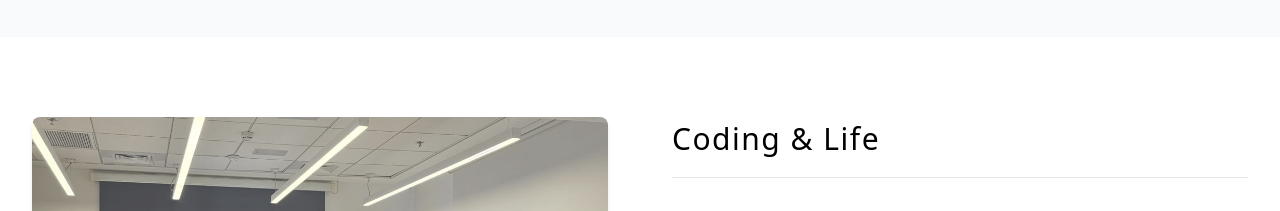
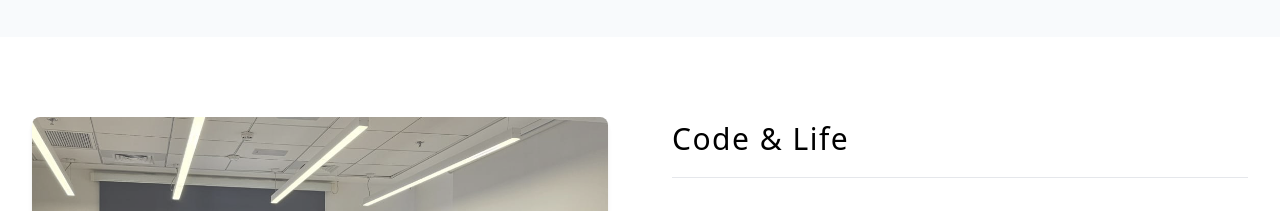
Before and after one commit to DanielYehezkely/portfolio, a React (Vite) app: page / in a window 1280 px wide. Shown: the part 1400-1611 px from the top of the page. Built offline with nearby package versions, Linux system fonts and the light colour scheme.

Commit message:
Done with the sections titles

```diff
--- a/src/components/About/About.tsx
+++ b/src/components/About/About.tsx
@@ -10,7 +10,7 @@ const About: React.FC = () => {
           className="h-80 w-full object-cover opacity-80 rounded-lg shadow-md"
         />
         <article className="">
-          <SectionTitle text="Coding & Life" />
+          <SectionTitle i18nKey="sections.aboutTitle" />
           <p className="text-slate-600 mt-8 leading-loose">
             I started coding at the end of 2023 and fell for the rhythm of
             building: small ideas, quick iterations, sharper results. Then life
--- a/src/components/Projects/Projects.tsx
+++ b/src/components/Projects/Projects.tsx
@@ -12,7 +12,7 @@ import 'swiper/css';
 const Projects: React.FC = () => {
   return (
     <section className="py-20 align-element" id="projects">
-      <SectionTitle text="web creations" />
+      <SectionTitle i18nKey='sections.projectsTitle' />
 
       <Swiper
         modules={[Navigation, Pagination, Autoplay, A11y]}
--- a/src/components/SectionTitle/SectionTitle.tsx
+++ b/src/components/SectionTitle/SectionTitle.tsx
@@ -1,13 +1,16 @@
 import React from "react";
+import { useTranslation } from "react-i18next";
 
 interface SectionTitleProps {
-  text: string;
+  i18nKey: string;
 }
 
-const SectionTitle: React.FC<SectionTitleProps> = ({ text }) => {
+const SectionTitle: React.FC<SectionTitleProps> = ({ i18nKey }) => {
+  const { t } = useTranslation('common');
+
   return (
     <div className="border-b border-gray-200 pb-5">
-      <h2 className="text-3xl font-medium capitalize tracking-wider">{text}</h2>
+      <h2 className="text-3xl font-medium capitalize tracking-wider">{t(i18nKey)}</h2>
     </div>
   );
 };
--- a/src/components/Skills/Skills.tsx
+++ b/src/components/Skills/Skills.tsx
@@ -7,7 +7,7 @@ import { SKILLS } from '../../constants/data';
 const Skills: React.FC = () => {
   return (
     <section className="py-20 align-element" id="skills">
-      <SectionTitle text="tech stack" />
+      <SectionTitle i18nKey='sections.skillsTitle'/>
       <div className="py-16 grid gap-8 md:grid-cols-2 lg:grid-cols-3">
        {renderSkills(SKILLS)}
       </div>
--- a/src/i18n/locales/en/common.json
+++ b/src/i18n/locales/en/common.json
@@ -11,9 +11,9 @@
     "tagline": "crafting engaging, user-friendly web applications. Passionate about continuous learning and effective digital solutions."
   },
   "sections": {
-    "aboutTitle": "Code & People",
+    "aboutTitle": "Code & Life",
     "projectsTitle": "Web Creations",
-    "codeAndLifeTitle": "Code & Life",
+    "skillsTitle": "Tech Stack",
     "codeAndLifeBody": "I started coding at the end of 2023... Now I’m back to business."
   },
   "cards": {
--- a/src/i18n/locales/he/common.json
+++ b/src/i18n/locales/he/common.json
@@ -11,10 +11,10 @@
     "tagline": ".יוצר יישומי ווב מרתקים נוחים וידידותיים למשתמש, נלהב מלמידה מתמשכת ומפיתוח פתרונות דיגיטליים יעילים"
   },
   "sections": {
-    "aboutTitle": "קוד ואנשים",
-    "projectsTitle": "יצירות ווב",
-    "codeAndLifeTitle": "קוד וחיים",
-    "codeAndLifeBody": "התחלתי לקודד בסוף 2023... עכשיו חזרתי לעניינים."
+    "aboutTitle": "הקוד בחיי",
+    "projectsTitle": "פרוייקטים ",
+    "skillsTitle": "יכולות וכישורים",
+    "aboutBody": "התחלתי לקודד בסוף 2023... עכשיו חזרתי לעניינים."
   },
   "cards": {
     "readMore": "קרא עוד",
```
